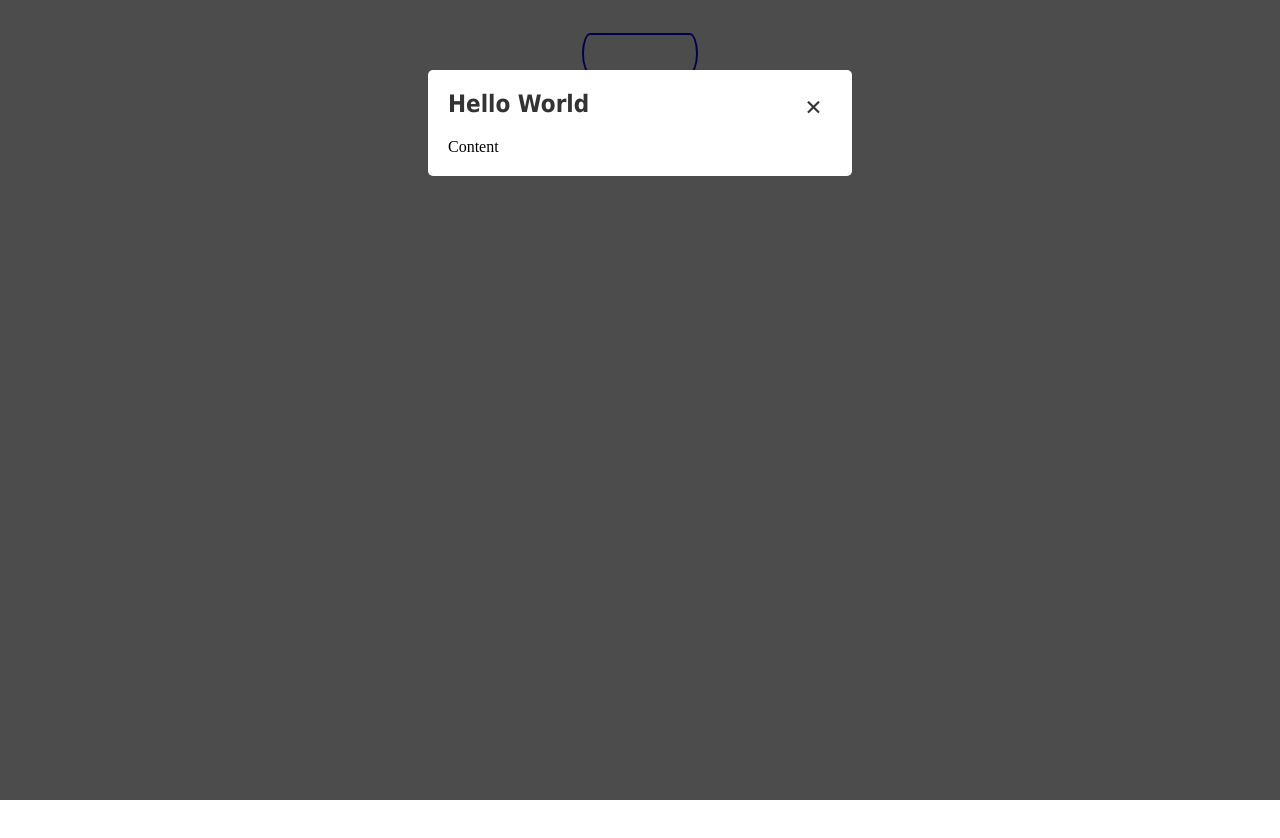
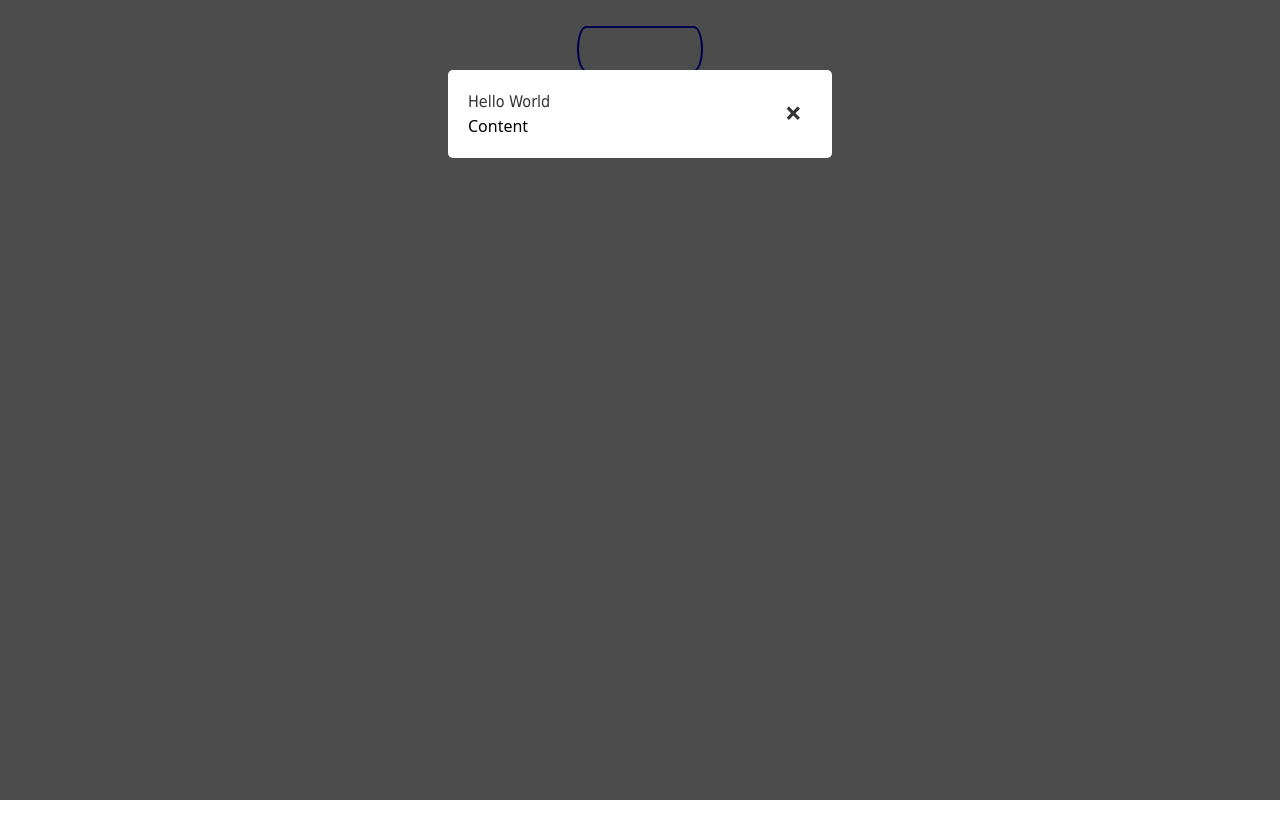
Before and after one commit to JoshuaYoung1997/JoshuaYoung1997.github.io, a website: page index.html in a window 1280 px wide. Both pictures are taken after a click on the link "Show Overlay". Drawn offline with Linux system fonts and the light colour scheme.

Commit message:
Creating Styles

```diff
--- a/index.html
+++ b/index.html
@@ -5,7 +5,7 @@
     <meta name="viewport" content="width=device-width, initial-scale=1.0">
     <meta http-equiv="X-UA-Compatible" content="ie=edge">
     <title>Coding Challenge</title>
-    <link rel="stylesheet" href="./style.css">
+    <link rel="stylesheet" href="./output.css">
     <link rel="icon" href="./favicon.ico" type="image/x-icon">
   </head>
   <body>
@@ -19,7 +19,7 @@
 
         <div id="popup1" class="overlay">
           <div class="popup">
-            <h2>Hello World</h2>
+            <h2 class="text-3xl font-bold underline">Hello World</h2>
             <a class="close" href="#">×</a>
             <div class="content">
               Content
```
Also changed, not shown: output.css (added).
